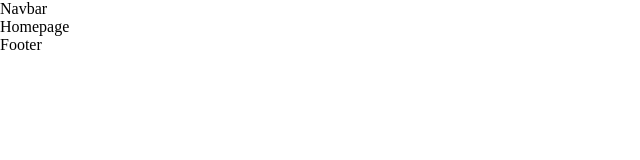
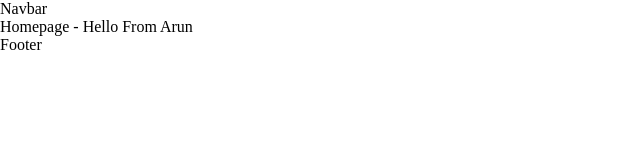
Before and after one commit to Arunsaharan/together, a React (Vite) app: page / in a window 1280 px wide. Shown: the top 160 px of the page, without its empty margins (0-640 px from the left). Built offline with nearby package versions, Linux system fonts and the light colour scheme.

Commit message:
initial commit from arun

```diff
--- a/src/pages/homepage/Homepage.jsx
+++ b/src/pages/homepage/Homepage.jsx
@@ -2,7 +2,7 @@ import React from 'react'
 
 const HomePage = () => {
   return (
-    <div>Homepage</div>
+    <div>Homepage - Hello From Arun</div>
   )
 }
 
```
